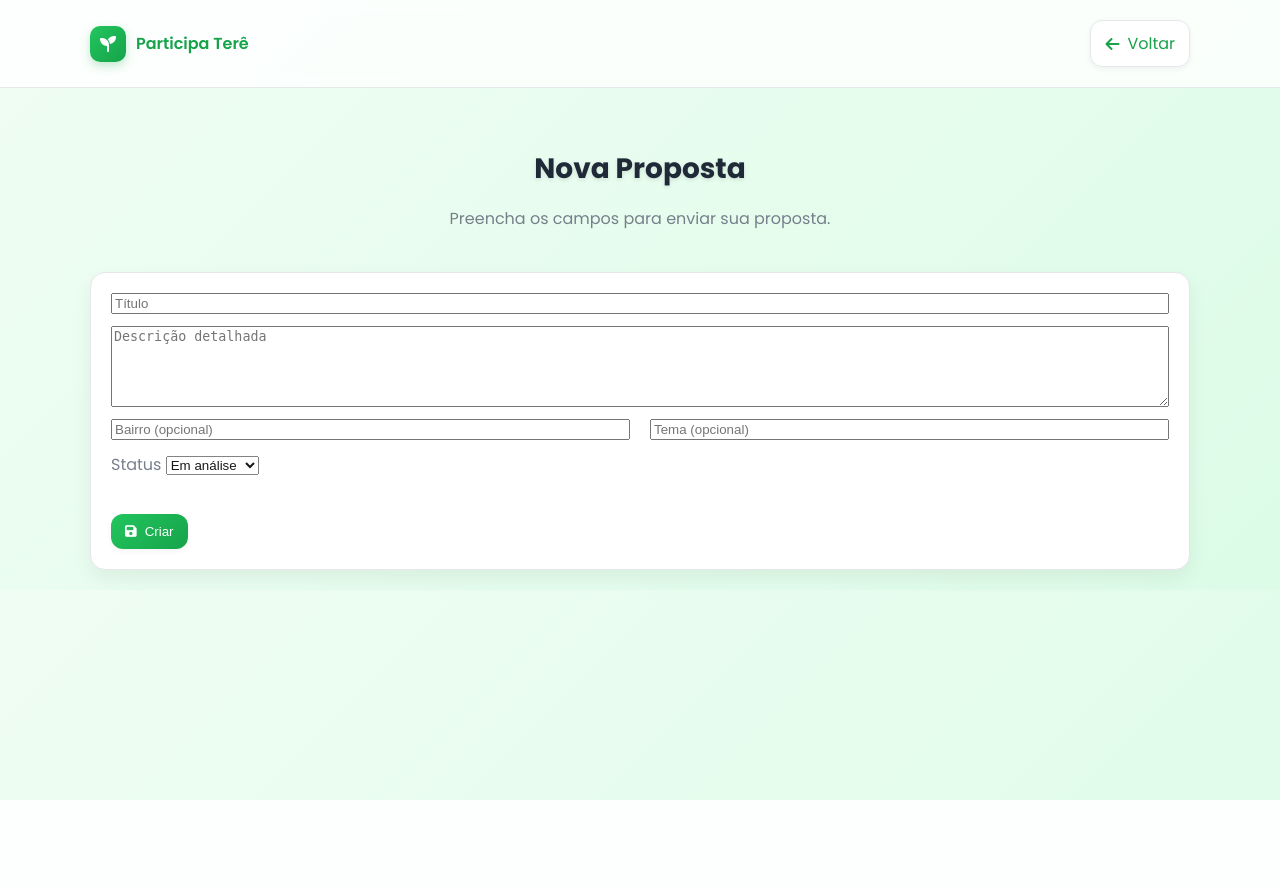
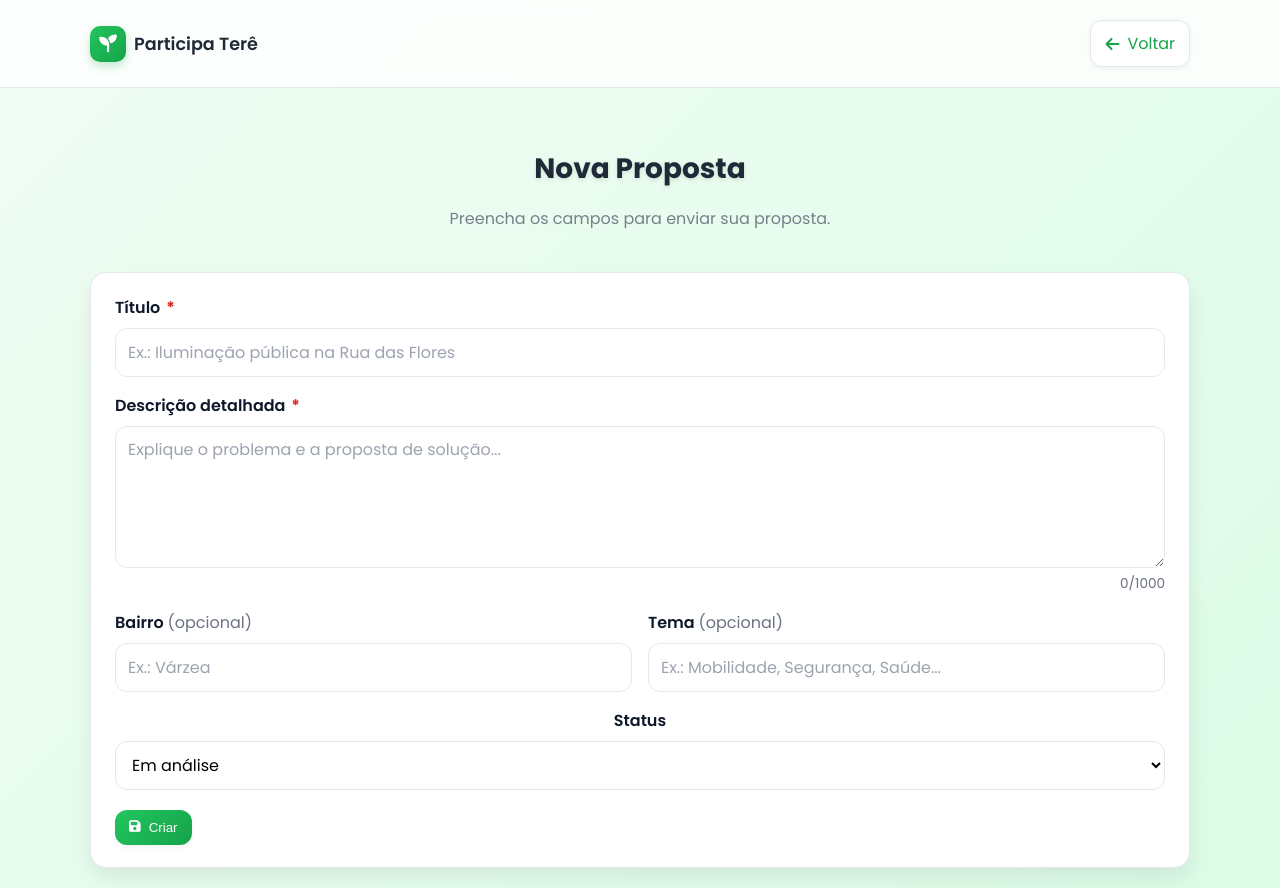
Before and after one commit to MadtraxDark/Plataforma-de-Participa-o-Cidad-Digital, a Flask app: page /propostas/nova in a window 1280 px wide. Before the commit the page ends 800 px from the top, so only its background shows below. Run offline with Flask 2, Linux system fonts and the light colour scheme; the visitor is signed in with stand-in values (Sample User, id 1); some libraries are stand-ins or nearby versions.

Commit message:
Adicionar contador de caracteres e auto-resize ao campo de descrição, além de refinar o estilo dos formulários e atualizar a navegação nas páginas.

```diff
--- a/static/script.js
+++ b/static/script.js
@@ -411,3 +411,26 @@
   if (btn) btn.addEventListener("click", carregarHistorico);
   carregarNotificacoes();
 });
+
+// === Nova Proposta: contador de caracteres + auto-resize ===
+(function () {
+  const ta = document.getElementById('description');
+  const counter = document.getElementById('desc-count');
+  const LIM = 1000;
+
+  if (ta && counter) {
+    function update() {
+      // contador
+      const n = ta.value.length;
+      counter.textContent = `${n}/${LIM}`;
+      counter.style.color = n > LIM ? '#dc2626' : '#6b7280';
+
+      // auto-resize
+      ta.style.height = 'auto';
+      ta.style.height = ta.scrollHeight + 'px';
+    }
+
+    ta.addEventListener('input', update);
+    window.addEventListener('load', update);
+  }
+})();
--- a/static/style2.css
+++ b/static/style2.css
@@ -147,3 +147,181 @@
   font-size: 14px;
   color: var(--text);
 }
+
+.no-hover:hover {
+  transform: none !important;
+  box-shadow: 0 6px 16px rgba(0,0,0,.08) !important;
+  cursor: default;
+}
+
+/* ===== Form refinements apenas dentro do .form-panel ===== */
+.form-panel {
+  padding: 22px 24px;
+  border-radius: 16px;
+  box-shadow: 0 10px 22px rgba(0,0,0,.08);
+}
+
+.form-panel .field {
+  display:flex;
+  flex-direction:column;
+  gap:8px;
+  min-width: 0;
+}
+.form-panel .field-inline{ align-items:flex-start; }
+
+.form-panel label{ font-weight:600; color:#0f172a; }
+.form-panel .opcional{ color:#6b7280; font-weight:500; }
+
+.form-panel .grid-2{
+  display:grid;
+  grid-template-columns: minmax(0,1fr) minmax(0,1fr);
+  gap:16px;
+}
+
+/* Inputs só dentro do .form-panel */
+.form-panel input[type="text"],
+.form-panel textarea,
+.form-panel select,
+.form-panel input:not([type]) {
+  width: 100%;
+  max-width: 100%;
+  padding: 11px 12px;
+  border: 1px solid #e5e7eb;
+  border-radius: 12px;
+  background: #fff;
+  font: inherit;
+  transition: border-color .15s ease, box-shadow .15s ease, background .15s ease;
+}
+
+.form-panel input::placeholder,
+.form-panel textarea::placeholder{ color:#9ca3af; }
+
+.form-panel input:focus,
+.form-panel textarea:focus,
+.form-panel select:focus {
+  outline: none;
+  border-color: #22c55e;
+  box-shadow: 0 0 0 3px rgba(34,197,94,.18);
+  background: #fff;
+}
+
+/* Contador/ajuda */
+.form-panel .help{ color:#6b7280; font-size:.85rem; }
+.form-panel #desc-count{ align-self:flex-end; margin-top:-4px; }
+
+/* Status linha única no desktop */
+.form-panel .field-inline{ display:flex; gap:12px; align-items:center; }
+.form-panel .field-inline label{ margin-bottom:0; }
+
+/* Ações */
+.form-panel .actions{
+  display:flex; justify-content:flex-start; gap:12px; margin-top:4px;
+}
+
+/* Botão (escopo só aqui) */
+.form-panel .btn-primary:hover{ filter: brightness(1.03); }
+.form-panel .btn-primary:active{ transform: translateY(1px); }
+
+/* Responsivo */
+@media (max-width: 820px){
+  .form-panel .grid-2{ grid-template-columns: 1fr; }
+  .form-panel .field-inline{ flex-direction:column; align-items:flex-start; }
+}
+
+/* --- Anti-overflow e colunas seguras, apenas no form --- */
+.form-panel {
+  overflow: hidden;                       /* nada vaza do card */
+}
+
+/* garante que tudo dentro do form use box-sizing correto */
+.form-panel,
+.form-panel * {
+  box-sizing: border-box;
+}
+
+/* grid base do form (se o seu .grid global for diferente) */
+.form-panel.grid {
+  display: grid;
+  gap: 16px;
+}
+
+/* cada field pode encolher sem estourar a coluna */
+.form-panel .field {
+  min-width: 0;                           /* chave p/ não “entrar” na outra coluna */
+  display: flex;
+  flex-direction: column;
+  gap: 8px;
+}
+
+/* linha Bairro | Tema com colunas elásticas que não estouram */
+.form-panel .grid-2 {
+  display: grid;
+  grid-template-columns: minmax(0,1fr) minmax(0,1fr);
+  column-gap: 16px;
+  row-gap: 16px;
+}
+
+/* inputs/textarea/select não ultrapassam a coluna */
+.form-panel input[type="text"],
+.form-panel input:not([type]),
+.form-panel textarea,
+.form-panel select {
+  display: block;
+  width: 100%;
+  max-width: 100%;
+}
+
+/* textarea só cresce na vertical e mantém scroll interno */
+.form-panel textarea {
+  resize: vertical;
+  overflow: auto;
+  min-height: 132px;                      /* evita ficar pequeno demais */
+  line-height: 1.5;
+  word-break: break-word;                 /* evita palavras gigantes estourarem */
+}
+
+/* contador encostado sem quebrar layout */
+.form-panel #desc-count {
+  align-self: flex-end;
+  margin-top: -2px;
+  white-space: nowrap;
+}
+
+/* responsivo: uma coluna no mobile */
+@media (max-width: 820px){
+  .form-panel .grid-2 { grid-template-columns: 1fr; }
+}
+
+/* Estilo do asterisco de campo obrigatório */
+.form-panel .required {
+  color: #dc2626;       /* vermelho */
+  font-weight: 700;
+  margin-left: 2px;
+}
+
+.brand {
+  display: flex;
+  align-items: center;
+  gap: 8px;
+  font-weight: 600;
+  font-size: 1.1rem;
+  color: inherit;             /* usa a mesma cor do header */
+  text-decoration: none;      /* tira sublinhado */
+  cursor: pointer;
+}
+.brand:hover {
+  opacity: 0.9;
+}
+
+.hero .hello {
+  font-weight: 700;
+  color: var(--accent-dark);
+  font-size: 1.8rem;
+}
+.hero .hello .wave { margin-right: 6px; }
+.hero .hello strong {
+  background: linear-gradient(90deg, var(--accent), var(--accent-dark));
+  background-clip: text;
+  -webkit-background-clip: text;
+  -webkit-text-fill-color: transparent;
+}
--- a/templates/comentarios.html
+++ b/templates/comentarios.html
@@ -11,7 +11,10 @@
 <body>
 <header>
   <div class="container nav">
-    <div class="brand"><div class="logo"><i class="fa-solid fa-seedling"></i></div><span>Participa Terê</span></div>
+    <a href="{{ url_for('home') }}" class="brand">
+      <div class="logo"><i class="fa-solid fa-seedling"></i></div>
+      <span>Participa Terê</span>
+    </a>
     <div class="spacer"></div>
     <a class="btn" href="{{ url_for('home') }}"><i class="fa-solid fa-house"></i> Início</a>
   </div>
--- a/templates/historico.html
+++ b/templates/historico.html
@@ -11,7 +11,10 @@
 <body>
 <header>
   <div class="container nav">
-    <div class="brand"><div class="logo"><i class="fa-solid fa-seedling"></i></div><span>Participa Terê</span></div>
+    <a href="{{ url_for('home') }}" class="brand">
+      <div class="logo"><i class="fa-solid fa-seedling"></i></div>
+      <span>Participa Terê</span>
+    </a>
     <div class="spacer"></div>
     <a class="btn" href="{{ url_for('home') }}"><i class="fa-solid fa-house"></i> Início</a>
   </div>
--- a/templates/identidade.html
+++ b/templates/identidade.html
@@ -11,7 +11,10 @@
 <body>
 <header>
   <div class="container nav">
-    <div class="brand"><div class="logo"><i class="fa-solid fa-seedling"></i></div><span>Participa Terê</span></div>
+    <a href="{{ url_for('home') }}" class="brand">
+      <div class="logo"><i class="fa-solid fa-seedling"></i></div>
+      <span>Participa Terê</span>
+    </a>
     <div class="spacer"></div>
     <a class="btn" href="{{ url_for('home') }}"><i class="fa-solid fa-house"></i> Início</a>
   </div>
--- a/templates/integracoes.html
+++ b/templates/integracoes.html
@@ -11,7 +11,10 @@
 <body>
 <header>
   <div class="container nav">
-    <div class="brand"><div class="logo"><i class="fa-solid fa-seedling"></i></div><span>Participa Terê</span></div>
+    <a href="{{ url_for('home') }}" class="brand">
+      <div class="logo"><i class="fa-solid fa-seedling"></i></div>
+      <span>Participa Terê</span>
+    </a>
     <div class="spacer"></div>
     <a class="btn" href="{{ url_for('home') }}"><i class="fa-solid fa-house"></i> Início</a>
   </div>
--- a/templates/notificacoes.html
+++ b/templates/notificacoes.html
@@ -11,7 +11,10 @@
 <body>
 <header>
   <div class="container nav">
-    <div class="brand"><div class="logo"><i class="fa-solid fa-seedling"></i></div><span>Participa Terê</span></div>
+    <a href="{{ url_for('home') }}" class="brand">
+      <div class="logo"><i class="fa-solid fa-seedling"></i></div>
+      <span>Participa Terê</span>
+    </a>
     <div class="spacer"></div>
     <a class="btn" href="{{ url_for('home') }}"><i class="fa-solid fa-house"></i> Início</a>
   </div>
--- a/templates/propostas.html
+++ b/templates/propostas.html
@@ -12,7 +12,10 @@
 <body>
 <header>
   <div class="container nav">
-    <div class="brand"><div class="logo"><i class="fa-solid fa-seedling"></i></div><span>Participa Terê</span></div>
+    <a href="{{ url_for('home') }}" class="brand">
+      <div class="logo"><i class="fa-solid fa-seedling"></i></div>
+      <span>Participa Terê</span>
+    </a>
     <div class="spacer"></div>
     <a class="btn" href="{{ url_for('home') }}"><i class="fa-solid fa-house"></i> Início</a>
     <a class="btn btn-primary" href="{{ url_for('propostas_nova') }}"><i class="fa-solid fa-plus"></i> Nova proposta</a>
--- a/templates/propostas_detalhe.html
+++ b/templates/propostas_detalhe.html
@@ -11,7 +11,10 @@
 <body>
 <header>
   <div class="container nav">
-    <div class="brand"><div class="logo"><i class="fa-solid fa-seedling"></i></div><span>Participa Terê</span></div>
+    <a href="{{ url_for('home') }}" class="brand">
+      <div class="logo"><i class="fa-solid fa-seedling"></i></div>
+      <span>Participa Terê</span>
+    </a>
     <div class="spacer"></div>
     <a class="btn" href="{{ url_for('propostas') }}"><i class="fa-solid fa-list"></i> Todas</a>
     <a class="btn" href="{{ url_for('home') }}"><i class="fa-solid fa-house"></i> Início</a>
--- a/templates/propostas_nova.html
+++ b/templates/propostas_nova.html
@@ -11,7 +11,10 @@
 <body>
 <header>
   <div class="container nav">
-    <div class="brand"><div class="logo"><i class="fa-solid fa-seedling"></i></div><span>Participa Terê</span></div>
+    <a href="{{ url_for('home') }}" class="brand">
+  <div class="logo"><i class="fa-solid fa-seedling"></i></div>
+  <span>Participa Terê</span>
+</a>
     <div class="spacer"></div>
     <a class="btn" href="{{ url_for('propostas') }}"><i class="fa-solid fa-arrow-left"></i> Voltar</a>
   </div>
@@ -23,28 +26,51 @@
     <p class="hero-subtitle">Preencha os campos para enviar sua proposta.</p>
   </section>
 
-  <form method="post" class="card grid" style="gap:12px">
-    <input name="title" placeholder="Título" value="{{ form.title if form else '' }}">
-    <textarea name="description" rows="5" placeholder="Descrição detalhada">{{ form.description if form else '' }}</textarea>
+  <form method="post" class="card grid no-hover form-panel" style="gap:16px">
+  <div class="field">
+    <label for="title">Título <span class="required">*</span></label>
+    <input id="title" name="title" required
+           placeholder="Ex.: Iluminação pública na Rua das Flores"
+           value="{{ form.title if form else '' }}">
+  </div>
 
-    <div class="grid" style="grid-template-columns:1fr 1fr">
-      <input name="neighborhood" placeholder="Bairro (opcional)" value="{{ form.neighborhood if form else '' }}">
-      <input name="theme" placeholder="Tema (opcional)" value="{{ form.theme if form else '' }}">
+  <div class="field">
+    <label for="description">Descrição detalhada <span class="required">*</span></label>
+    <textarea id="description" name="description" rows="5" required
+              placeholder="Explique o problema e a proposta de solução...">{{ form.description if form else '' }}</textarea>
+    <small class="help" id="desc-count">0/1000</small>
+  </div>
+
+  <div class="grid grid-2">
+    <div class="field">
+      <label for="neighborhood">Bairro <span class="opcional">(opcional)</span></label>
+      <input id="neighborhood" name="neighborhood" placeholder="Ex.: Várzea"
+             value="{{ form.neighborhood if form else '' }}">
     </div>
 
-    <label class="hero-subtitle">Status
-      <select name="status">
-        <option value="em_analise">Em análise</option>
-        <option value="em_votacao">Em votação</option>
-        <option value="aprovada">Aprovada</option>
-        <option value="rejeitada">Rejeitada</option>
-      </select>
-    </label>
+    <div class="field">
+      <label for="theme">Tema <span class="opcional">(opcional)</span></label>
+      <input id="theme" name="theme" placeholder="Ex.: Mobilidade, Segurança, Saúde..."
+             value="{{ form.theme if form else '' }}">
+    </div>
+  </div>
 
-    <div>
-      <button type="submit" class="btn btn-primary"><i class="fa-solid fa-floppy-disk"></i> Criar</button>
-    </div>
-  </form>
+  <div class="field field-inline">
+    <label for="status">Status</label>
+    <select id="status" name="status">
+      <option value="em_analise"  {% if form and form.status=='em_analise' %}selected{% endif %}>Em análise</option>
+      <option value="em_votacao"  {% if form and form.status=='em_votacao' %}selected{% endif %}>Em votação</option>
+      <option value="aprovada"    {% if form and form.status=='aprovada' %}selected{% endif %}>Aprovada</option>
+      <option value="rejeitada"   {% if form and form.status=='rejeitada' %}selected{% endif %}>Rejeitada</option>
+    </select>
+  </div>
+
+  <div class="actions">
+    <button type="submit" class="btn btn-primary">
+      <i class="fa-solid fa-floppy-disk" aria-hidden="true"></i> Criar
+    </button>
+  </div>
+</form>
 </main>
 <script src="{{ url_for('static', filename='script.js') }}"></script>
 </body>
--- a/templates/relatorios.html
+++ b/templates/relatorios.html
@@ -11,7 +11,10 @@
 <body>
 <header>
   <div class="container nav">
-    <div class="brand"><div class="logo"><i class="fa-solid fa-seedling"></i></div><span>Participa Terê</span></div>
+    <a href="{{ url_for('home') }}" class="brand">
+      <div class="logo"><i class="fa-solid fa-seedling"></i></div>
+      <span>Participa Terê</span>
+    </a>
     <div class="spacer"></div>
     <a class="btn" href="{{ url_for('home') }}"><i class="fa-solid fa-house"></i> Início</a>
   </div>
--- a/templates/votacoes.html
+++ b/templates/votacoes.html
@@ -11,7 +11,10 @@
 <body>
 <header>
   <div class="container nav">
-    <div class="brand"><div class="logo"><i class="fa-solid fa-seedling"></i></div><span>Participa Terê</span></div>
+    <a href="{{ url_for('home') }}" class="brand">
+      <div class="logo"><i class="fa-solid fa-seedling"></i></div>
+      <span>Participa Terê</span>
+    </a>
     <div class="spacer"></div>
     <a class="btn" href="{{ url_for('home') }}"><i class="fa-solid fa-house"></i> Início</a>
   </div>
```
Also changed, not shown: templates/dashboard.html (+6 -4 lines).
